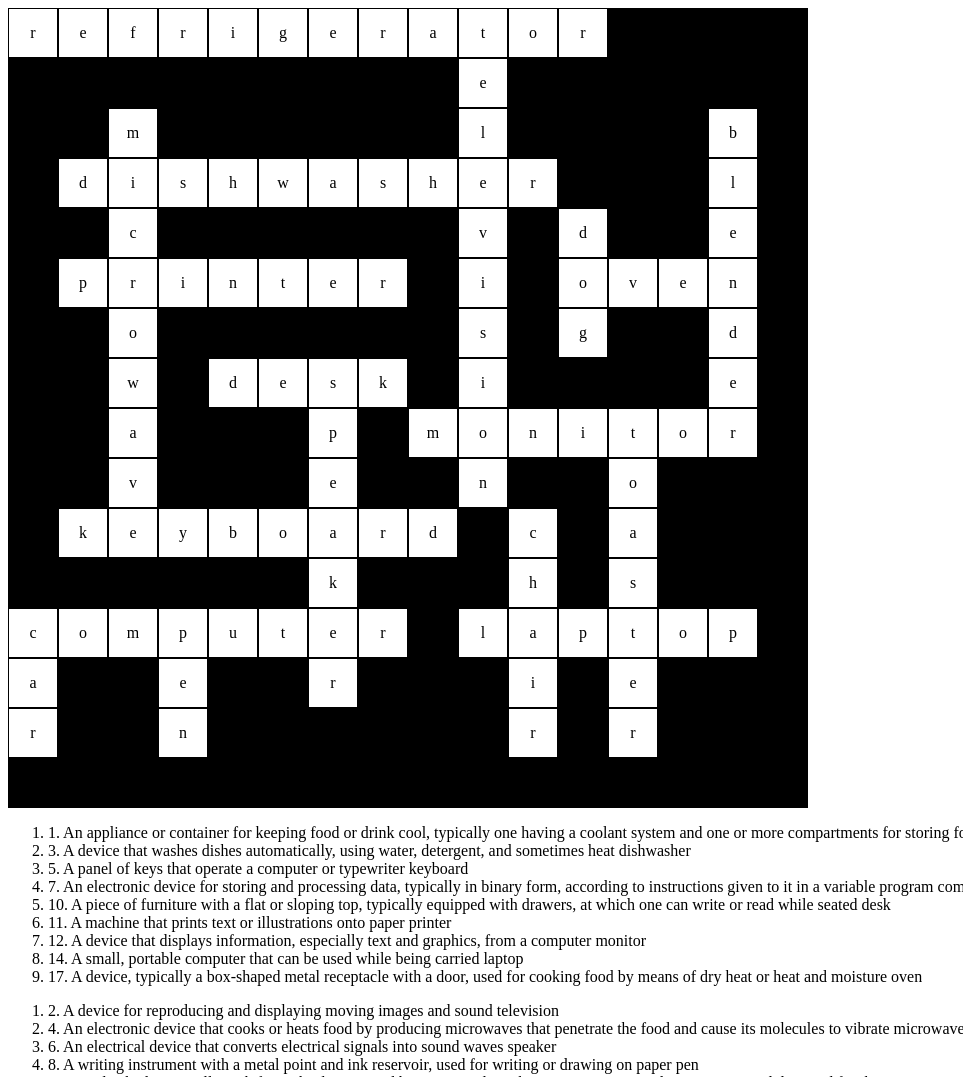
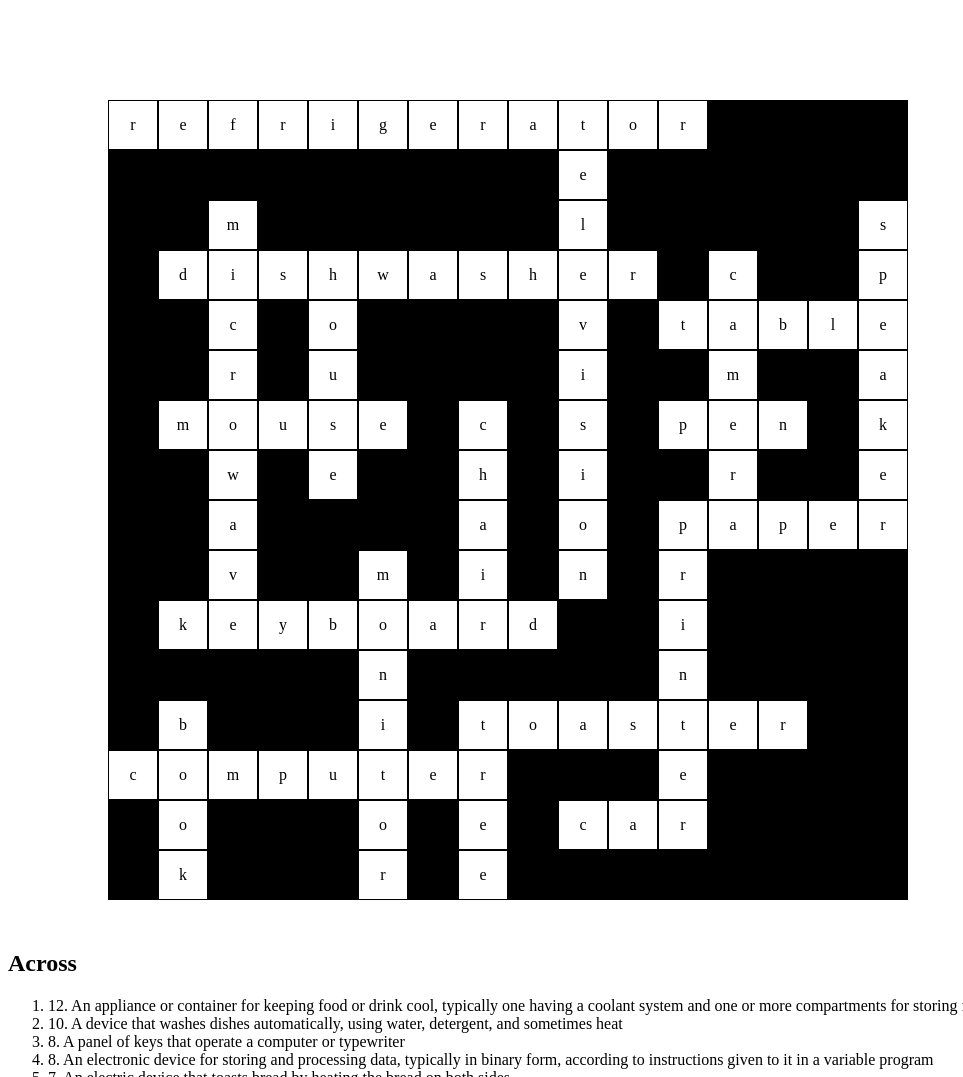
Before and after one commit to hollerith/crosshair, a plain HTML site: page index.html in a window 1280 px wide. Shown: the top 1077 px of the page, without its empty margins (0-963 px from the left). Drawn offline with Linux system fonts and the light colour scheme.

Commit message:
fix off by one

```diff
--- a/crossword.js
+++ b/crossword.js
@@ -79,7 +79,9 @@ class Crossword {
         this.placeFirstWord(firstWord);
         this.addWordsToGrid(firstWord);
 
-        this.render();
+        this.renderGrid();
+
+        this.setClues();
         this.renderClues();
     }
 
@@ -100,7 +102,7 @@ class Crossword {
             }
         }
         this.placedWords = [this.availableWords.shift()];
-        this.render()
+        this.renderGrid()
     }
 
     addWordsToGrid(parent) {
@@ -114,7 +116,7 @@ class Crossword {
                 // If the word was successfully placed in the grid, remove it from the list of available words
                 this.availableWords = this.availableWords.filter(availableWord => availableWord !== edge[0]);
                 this.placedWords.push(edge[0]);
-                this.render();
+                this.renderGrid();
                 // Recurse with the placed edge as the new parent
                 this.addWordsToGrid(edge[0]);
             }
@@ -134,8 +136,8 @@ class Crossword {
 
         for (const [parentIndex, childIndex] of edge[1]) {
             if (
-                (orientation === "vertical" && childIndex <= parent.x && parent.x + word.length - childIndex < this.gridSize) ||
-                (orientation === "horizontal" && childIndex <= parent.y && parent.x + word.length - childIndex < this.gridSize - childIndex)
+                (orientation === "vertical" && childIndex <= parent.x && parent.x + word.length - childIndex <= this.gridSize) ||
+                (orientation === "horizontal" && childIndex <= parent.y && parent.y + word.length - childIndex <= this.gridSize)
             ) {
                 commonLetter = [parentIndex, childIndex];
                 // If a valid common letter was found, place the edge word on the grid
@@ -184,10 +186,10 @@ class Crossword {
             }
             if (orientation === "vertical") {
                 if (activeCell !== letter) {
-                    if (this.grid[x][y + 1] !== null) {
+                    if (y > 0 && this.grid[x][y - 1] !== null) {
                         return 0;
                     }
-                    if (y > 0 && this.grid[x][y - 1] !== null) {
+                    if (y + 1 < this.gridSize && this.grid[x][y + 1] !== null) {
                         return 0;
                     }
                 }
@@ -197,7 +199,7 @@ class Crossword {
                     }
                 }
                 if (count === word.length) {
-                    if (this.grid[x + 1][y] !== null) {
+                    if (x + 1 < this.gridSize && this.grid[x + 1][y] !== null) {
                         return 0;
                     }
                 }
@@ -207,7 +209,7 @@ class Crossword {
                     if (x > 0 && this.grid[x - 1][y] !== null) {
                         return 0;
                     }
-                    if (this.grid[x + 1][y] !== null) {
+                    if (x + 1 < this.gridSize && this.grid[x + 1][y] !== null) {
                         return 0;
                     }
                 }
@@ -217,7 +219,7 @@ class Crossword {
                     }
                 }
                 if (count === word.length) {
-                    if (this.grid[x][y + 1] !== null) {
+                    if (y + 1 < this.gridSize && this.grid[x][y + 1] !== null) {
                         return 0;
                     }
                 }
@@ -228,7 +230,7 @@ class Crossword {
         return score;
     }
 
-    render() {
+    renderGrid() {
         // Get the container element
         const container = document.getElementById("crossword");
 
@@ -263,15 +265,15 @@ class Crossword {
         }
     }
 
-    renderClues() {
+    setClues() {
         // Create an empty list of clues
-        let clues = [];
+        this.clues = [];
 
         // Iterate through the placed words
         for (const word of this.placedWords) {
             // Add the clue to the list of clues
-            clues.push({
-                number: clues.length + 1,
+            this.clues.push({
+                number: this.clues.length + 1,
                 clue: word.clue,
                 orientation: word.orientation === 'horizontal' ? 'across' : 'down',
                 answer: word.word
@@ -279,7 +281,7 @@ class Crossword {
         }
 
         // Sort the clues by orientation and number
-        clues.sort((a, b) => {
+        this.clues.sort((a, b) => {
             if (a.orientation === b.orientation) {
                 return a.number - b.number;
             } else if (a.orientation === "across") {
@@ -288,9 +290,18 @@ class Crossword {
                 return 1;
             }
         });
+    }
+
+    renderClues() {
+        let clues = this.clues;
 
         // Create an HTML element to hold the clues
         const cluesElement = document.createElement("div");
+
+        // Create a heading for the across clues
+        const acrossHeading = document.createElement("h2");
+        acrossHeading.innerText = "Across";
+        cluesElement.appendChild(acrossHeading);
 
         // Create a list of across clues
         const acrossCluesList = document.createElement("ol");
@@ -298,11 +309,16 @@ class Crossword {
         for (const clue of clues) {
             if (clue.orientation === "across") {
                 const clueElement = document.createElement("li");
-                clueElement.innerHTML = `${clue.number}. ${clue.clue} <span class="answer">${clue.answer}</span>`;
+                clueElement.innerHTML = `${clue.answer.length}. ${clue.clue} <span class="answer">${clue.answer}</span>`;
                 acrossCluesList.appendChild(clueElement);
             }
         }
         cluesElement.appendChild(acrossCluesList);
+
+        // Create a heading for the down clues
+        const downHeading = document.createElement("h2");
+        downHeading.innerText = "Down";
+        cluesElement.appendChild(downHeading);
 
         // Create a list of down clues
         const downCluesList = document.createElement("ol");
@@ -310,7 +326,7 @@ class Crossword {
         for (const clue of clues) {
             if (clue.orientation === "down") {
                 const clueElement = document.createElement("li");
-                clueElement.innerHTML = `${clue.number}. ${clue.clue} <span class="answer">${clue.answer}</span>`;
+                clueElement.innerHTML = `${clue.answer.length}. ${clue.clue} <span class="answer">${clue.answer}</span>`;
                 downCluesList.appendChild(clueElement);
             }
         }
--- a/index.html
+++ b/index.html
@@ -5,8 +5,11 @@
     <script src="crossword.js"></script>
     <style>
       #crossword {
+        width: 750px;
+        height: 750px;
         display: flex;
         flex-wrap: wrap;
+        margin: 100px
       }
 
       #crossword .crossword-row {
@@ -21,6 +24,9 @@
         display: flex;
         align-items: center;
         justify-content: center;
+      }
+      .answer {
+        display: none;
       }
     </style>
   </head>
```
